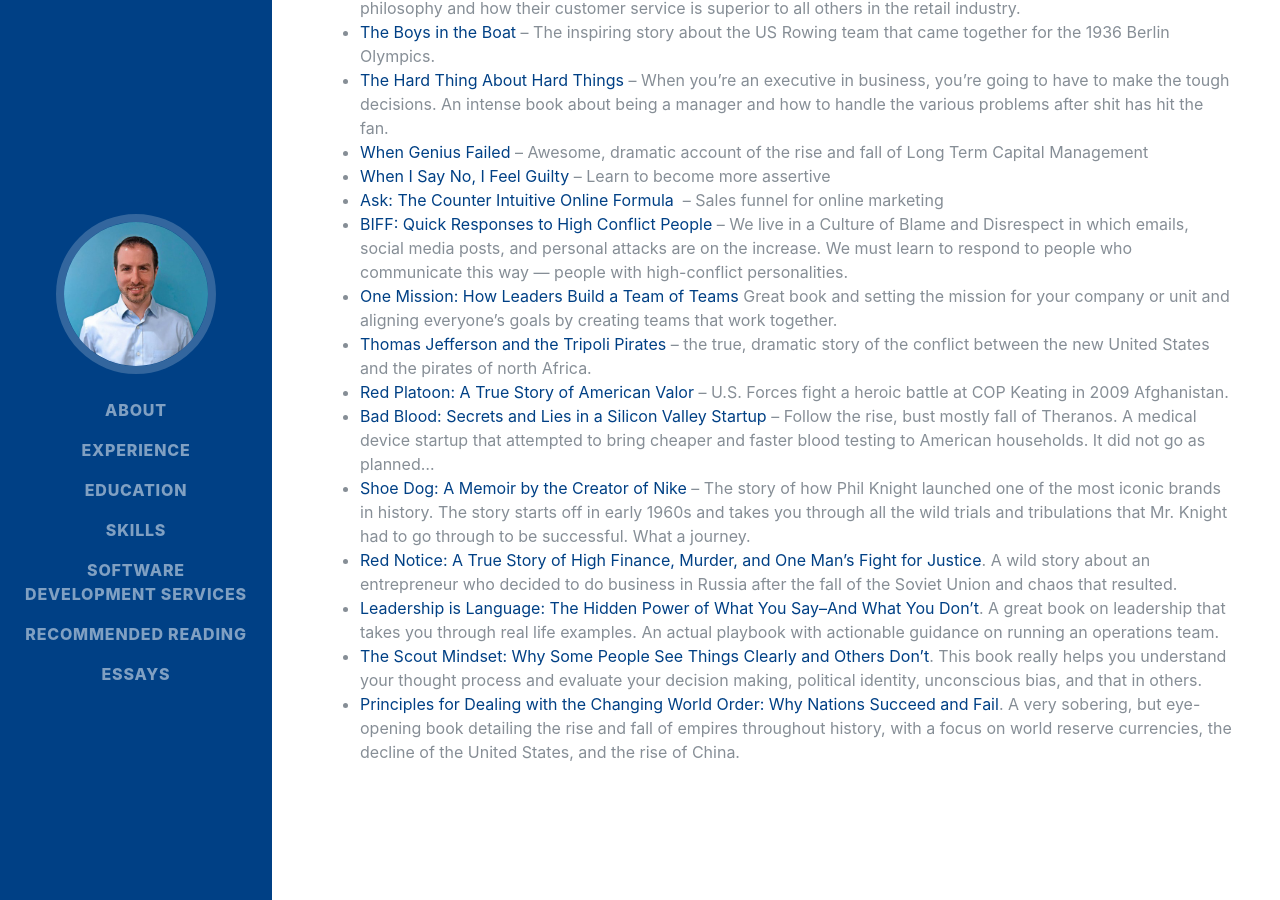
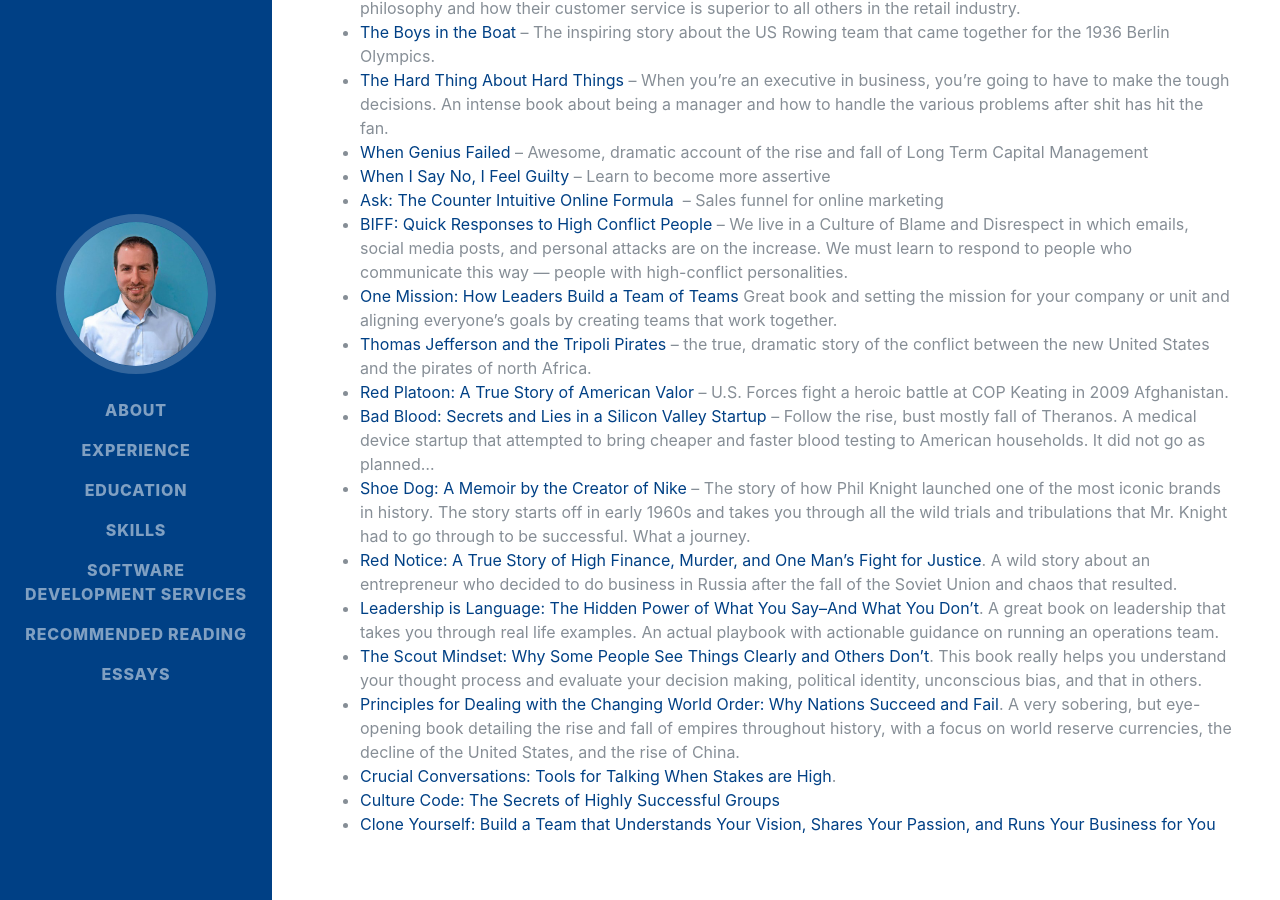
Before and after one commit to apexdodge/apexdodge.github.io, a Jekyll site: the page built from recommended-reading.md, in a window 1280 px wide and 900 px high, scrolled down 1679 px. Built offline with Jekyll 4.4.1, drawn with Linux system fonts in a browser that asks for light colours; some web fonts are replaced.

Commit message:
Update recommended-reading.md

```diff
--- a/recommended-reading.md
+++ b/recommended-reading.md
@@ -58,3 +58,6 @@ bluth_page_subtitle:
   * [Leadership is Language: The Hidden Power of What You Say--And What You Don't](https://www.amazon.com/Leadership-Language-Hidden-Power-Say-ebook/dp/B07L2KL5XV/ref=tmm_kin_swatch_0?_encoding=UTF8&qid=1626655079&sr=1-1).  A great book on leadership that takes you through real life examples. An actual playbook with actionable guidance on running an operations team.
   * [The Scout Mindset: Why Some People See Things Clearly and Others Don't](https://amzn.to/3ERdhTm). This book really helps you understand your thought process and evaluate your decision making, political identity, unconscious bias, and that in others.
   * [Principles for Dealing with the Changing World Order: Why Nations Succeed and Fail](https://amzn.to/3wEdisq). A very sobering, but eye-opening book detailing the rise and fall of empires throughout history, with a focus on world reserve currencies, the decline of the United States, and the rise of China.
+  * [Crucial Conversations: Tools for Talking When Stakes are High](https://www.amazon.com/gp/product/B005K0AYH4).
+  * [Culture Code: The Secrets of Highly Successful Groups](https://www.amazon.com/gp/product/B01MSY1Y6Z/ref=ppx_yo_dt_b_d_asin_title_o03?ie=UTF8&psc=1)
+  * [Clone Yourself: Build a Team that Understands Your Vision, Shares Your Passion, and Runs Your Business for You](https://www.amazon.com/gp/product/B0775VG1CQ/ref=ppx_yo_dt_b_d_asin_title_o02?ie=UTF8&psc=1)
```
